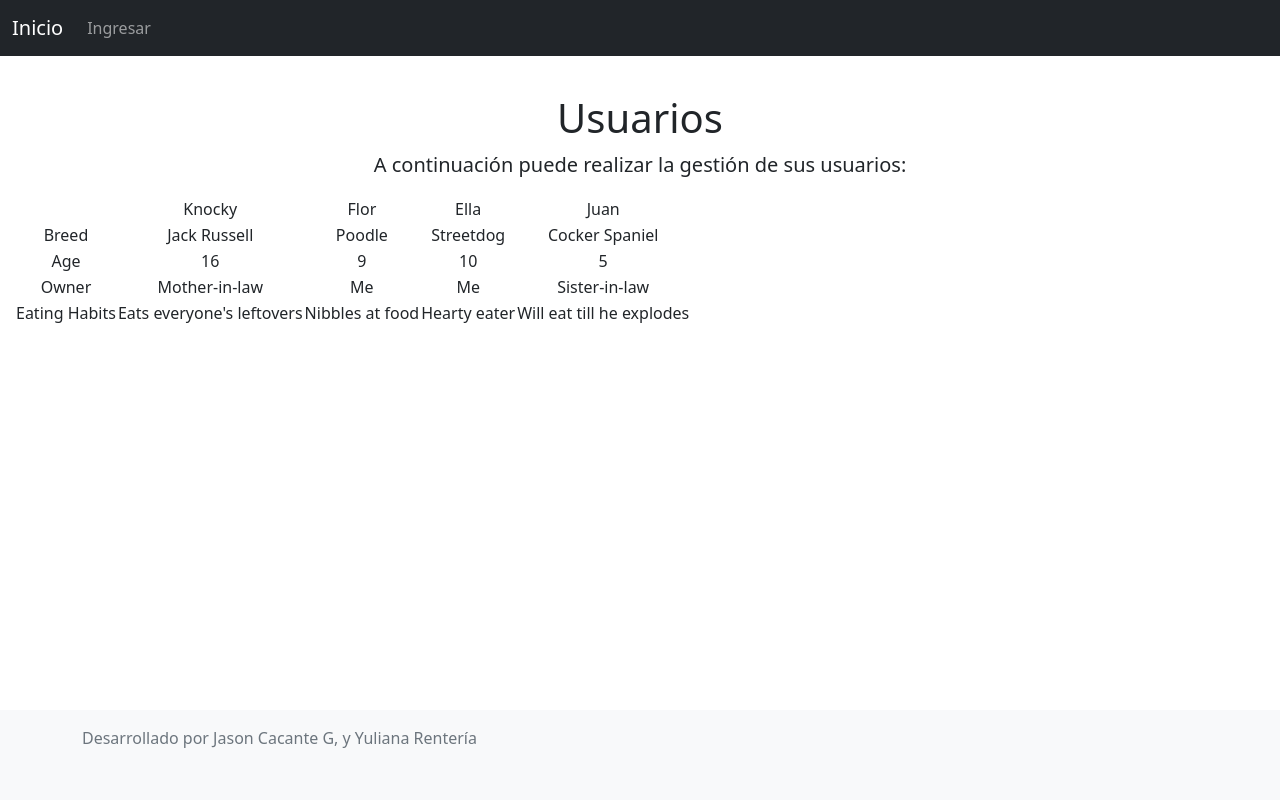
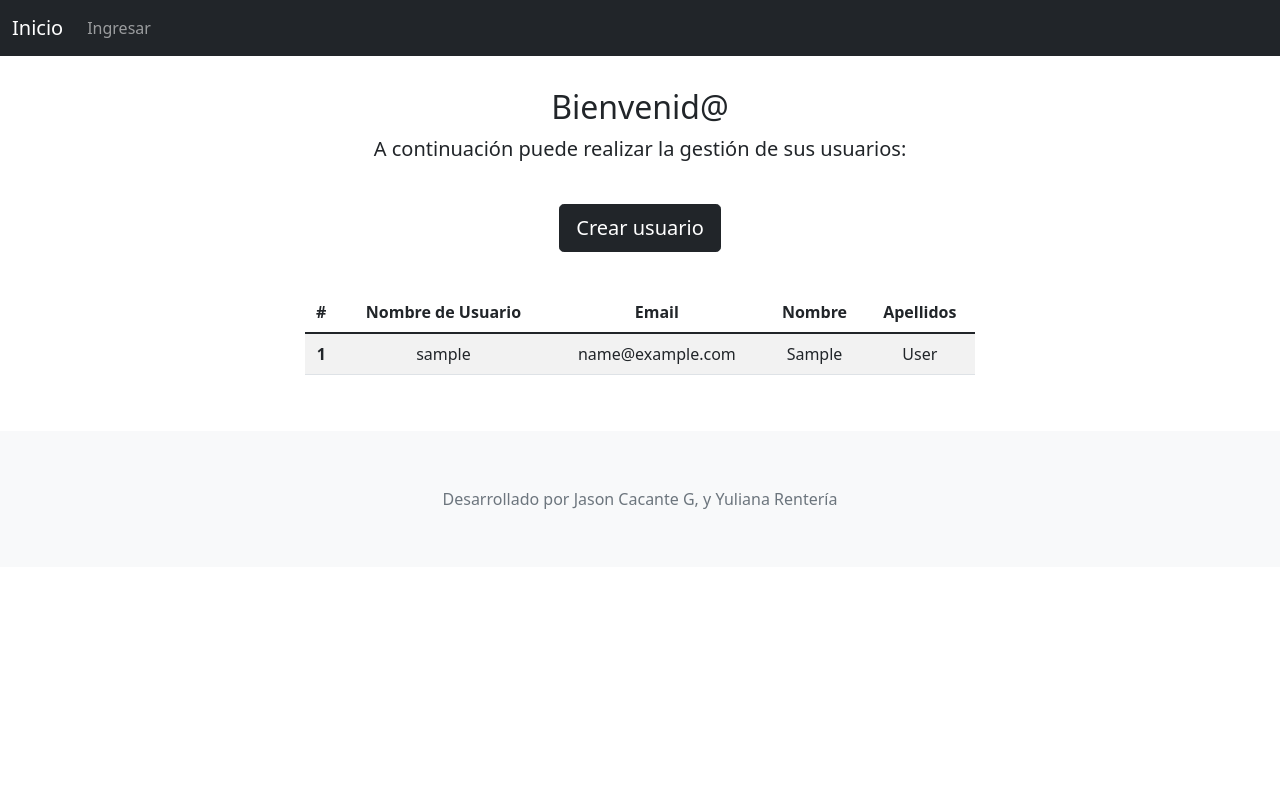
Before and after one commit to JasonCacante/sg_sst, a Django app: template Usuarios/templates/Usuarios/inicio.html in a window 1280 px wide. Run offline with Django 3.2, Linux system fonts and the light colour scheme; the template is opened without the code that fills it: values that come from a table or form of the project are taken from there, others are empty; tables that the repository leaves empty hold one stand-in row (values such as "Sample post").

Commit message:
Agregando la vista de crear usuario y ajustando su controlador

```diff
--- a/Usuarios/models.py
+++ b/Usuarios/models.py
@@ -89,8 +89,9 @@ class Rol(models.Model):
     roles = [
         ('Admin', 'Administrador'),
         ('Encar', 'Encargado del SG-SST'),
-        ('Presi', 'Presidente Comité'),
-        ('Secre', 'Secretario Comité'),
+        ('Pres1', 'Presidente Comité COCOLA'),
+        ('Pres2', 'Presidente Comité COPASST'),
+        ('Pres3', 'Secretario Comité BE'),
     ]
     nombre_rol=models.CharField(max_length=50, choices=roles, verbose_name="Nombre Rol")
     descripcion=models.TextField(verbose_name="Descripción")
--- a/Usuarios/templates/Usuarios/login.html
+++ b/Usuarios/templates/Usuarios/crear_usuario.html
@@ -1,9 +1,9 @@
 {% extends 'sg_sst_app/base.html' %}
 {% load static %}
 {% block content %}
-<div class="container ">
-	<h1 class="mt-5"> Para ingresar digite su información de usuario</h1>
-	<p class="lead">
+<div class=" container">
+	<h2 class="mt-5"> Usuario Nuevo </h2>
+    <p class="lead">
 		{% if messages %}
 		<div class="alert alert-warning" role="alert">
 			{% for message in messages %}
--- a/Usuarios/templates/Usuarios/inicio.html
+++ b/Usuarios/templates/Usuarios/inicio.html
@@ -1,48 +1,35 @@
 {% extends 'sg_sst_app/base.html' %}
 {% load static %}
 {% block content %}
-<div class="inicio">
-	<h1 class="mt-5"> Usuarios</h1>
+<div class=" container">
+	<h2 class="mt-5"> Bienvenid@ </h2>
 	<p class="lead">
 		A continuación puede realizar la gestión de sus usuarios:
-	</p>
-    <table>
+    <div class="container" style="align-items: flex-start;">
+      <button type="button" class="btn btn-dark btn-lg" id="crear_usuario" onclick="location.href='{% url 'nuevos' %}'">Crear usuario</button>
+    </div>
+    <table class="table table-striped">
+      <thead>
         <tr>
-          <td>&nbsp;</td>
-          <td>Knocky</td>
-          <td>Flor</td>
-          <td>Ella</td>
-          <td>Juan</td>
+          <th scope="col">#</th>
+          <th scope="col">Nombre de Usuario</th>
+          <th scope="col">Email</th>
+          <th scope="col">Nombre</th>
+          <th scope="col">Apellidos</th>
         </tr>
+      </thead>
+      <tbody>
+      {% for usuario in usuarios %}
         <tr>
-          <td>Breed</td>
-          <td>Jack Russell</td>
-          <td>Poodle</td>
-          <td>Streetdog</td>
-          <td>Cocker Spaniel</td>
+          <th scope="row">{{ usuario.id }}</th>
+          <td>{{usuario.username}}</td>
+          <td>{{usuario.email}}</td>
+          <td>{{usuario.first_name}}</td>
+          <td>{{usuario.last_name}}</td>
         </tr>
-        <tr>
-          <td>Age</td>
-          <td>16</td>
-          <td>9</td>
-          <td>10</td>
-          <td>5</td>
-        </tr>
-        <tr>
-          <td>Owner</td>
-          <td>Mother-in-law</td>
-          <td>Me</td>
-          <td>Me</td>
-          <td>Sister-in-law</td>
-        </tr>
-        <tr>
-          <td>Eating Habits</td>
-          <td>Eats everyone's leftovers</td>
-          <td>Nibbles at food</td>
-          <td>Hearty eater</td>
-          <td>Will eat till he explodes</td>
-        </tr>
-
-      </table>
+      {% endfor %}
+      </tbody>
+    </table>
+  </p>
 </div>
 {% endblock%}
--- a/Usuarios/urls.py
+++ b/Usuarios/urls.py
@@ -2,9 +2,13 @@ from django.urls import path
 from Usuarios.views import (
     login_view,
     salir,
+    show_users,
+    create_user,
 )
 
 urlpatterns = [
     path("login/", login_view, name="login"),
     path("logout/", salir, name="logout"),
+    path("lista/", show_users, name="usuarios"),
+    path("nuevo/", create_user, name="nuevos"),
 ]
--- a/sg_sst_app/static/sg_sst_app/css/style.css
+++ b/sg_sst_app/static/sg_sst_app/css/style.css
@@ -15,28 +15,23 @@
 	}
 }
 
-main > .container {
-	padding: 60px 15px 0;
+.container {
+	width: auto;
+	max-width: 680px;
+	padding: 0.5em 5px;
 	text-align: center;
-	margin-top: 5em;
-}
-
-main > .inicio {
-	padding: 30px 15px 0;
-	text-align: center;
-	margin-top: 1em;
-}
-footer {
-	position: absolute;
-	bottom: 0;
-	width: 100%;
-	height: 90px;
+	margin: 2em auto;
 }
 
 .loginForm {
 	text-align: center;
 	width: 50%;
-	margin: 20px auto;
+	margin: 2em auto;
 	border-radius: 10px;
 	padding: 1px 50px
 }
+
+.loginForm input {
+	margin: 0.5em;
+
+}
--- /dev/null
+++ b/sg_sst_app/static/sg_sst_app/js/main.js
@@ -0,0 +1,4 @@
+function crearUsuario (){
+    location.href='nuevo'
+
+}
--- a/sg_sst_app/templates/sg_sst_app/base.html
+++ b/sg_sst_app/templates/sg_sst_app/base.html
@@ -67,5 +67,6 @@
 			integrity="sha384-ka7Sk0Gln4gmtz2MlQnikT1wXgYsOg+OMhuP+IlRH9sENBO0LRn5q+8nbTov4+1p"
 			crossorigin="anonymous"
 		></script>
+		<script type="text/javascript" src="{% static 'sg_sst_app/js/main.js' %}"></script>
 	</body>
 </html>
--- a/sg_sst_app/templates/sg_sst_app/home.html
+++ b/sg_sst_app/templates/sg_sst_app/home.html
@@ -2,6 +2,8 @@
 
 <div class="container ">
 	<h1 class="mt-5"> Sistema de Gestión de la Seguridad y Salud en el Trabajo</h1>
+	<br>
+	<br>
 	<p class="lead">
 		Le damos la bienvenida. Para empezar a interacturar con la aplicación por favor inicie sesión. Si esta interesando en conocer más sobre la legislación puede dar click en el siguiente enlace.
 	</p>
```
Also changed, not shown: Usuarios/views.py (+27 -4 lines), Usuarios/migrations/0009_alter_rol_nombre_rol.py (added).
